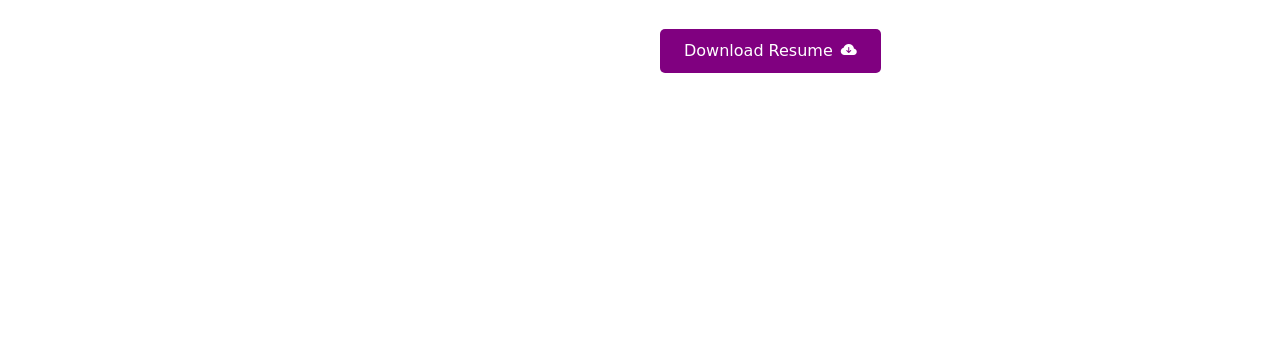
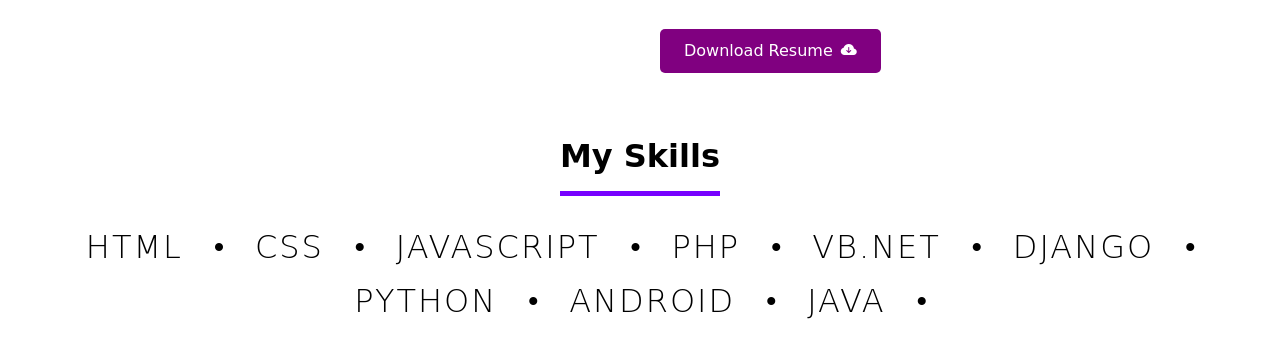
Before and after one commit to Sumedh20/Sumedh20.github.io, a plain HTML site: page index.html in a window 1280 px wide. Shown: the part 1587-1945 px from the top of the page. Before the commit the page ends 1660 px from the top, so only its background shows below. Drawn offline with nearby package versions, Linux system fonts and the light colour scheme; a web font is replaced by a local one.

Commit message:
Skills section created

```diff
--- a/css/style.css
+++ b/css/style.css
@@ -3,11 +3,13 @@
   padding: 0;
   box-sizing: border-box;
 }
-body {
+body,
+html {
   /* background: aqua; */
   font-family: "Labrada", serif;
   font-family: "Roboto", sans-serif;
   font-family: "Shantell Sans", cursive;
+  scroll-behavior: smooth;
 }
 a {
   text-decoration: none;
@@ -183,6 +185,44 @@ header .nav-logo span {
     display: none;
   }
 }
+/* Styling skills */
+.skills .container {
+  display: grid;
+  text-align: center;
+  gap: 2rem;
+  margin-top: 4rem;
+  margin-bottom: 4rem;
+}
+.skills h2 {
+  font-size: 2rem;
+  font-weight: 700;
+  border-bottom: 5px solid #7700ff;
+  width: fit-content;
+  margin: auto;
+  padding-bottom: 1rem;
+}
+.skills .skills-wrapper {
+  display: flex;
+  justify-content: center;
+  align-items: center;
+  gap: 1rem 2rem;
+  flex-wrap: wrap;
+  margin: auto;
+}
+.skills .skills-wrapper span {
+  font-size: 2rem;
+  text-transform: uppercase;
+  letter-spacing: 2px;
+  font-weight: 300;
+}
+.skills .skills-wrapper i {
+  font-size: 0.5rem;
+}
+@media screen and (max-width: 768px) {
+  .skills .skills-wrapper span {
+    font-size: 1.5rem;
+  }
+}
 
 /* Resolutions
 1. 1200px
--- a/index.html
+++ b/index.html
@@ -17,6 +17,7 @@
     <link rel="stylesheet" href="./css/style.css" />
     <title>SB</title>
   </head>
+
   <body>
     <!-- <i class="bi bi-watch"></i> -->
     <!-- This is navigation -->
@@ -27,7 +28,7 @@
         <!-- Links -->
         <ul>
           <li><a href="#">Home</a></li>
-          <li><a href="#">About</a></li>
+          <li><a href="#about">About</a></li>
           <li><a href="#">Skills</a></li>
           <li><a href="#">Education</a></li>
           <li><a href="#">Contact</a></li>
@@ -85,7 +86,7 @@
           </div>
         </div>
       </section>
-      <section class="about">
+      <section class="about" id="about">
         <div class="container">
           <div class="images">
             <img src="./images/mine.jpg" alt="About img" />
@@ -140,6 +141,32 @@
           </div>
         </div>
       </section>
+      <section class="skills" id="skills">
+        <div class="container">
+          <h2 class="heading-2">My <span>Skills</span></h2>
+
+          <div class="skills-wrapper">
+            <span>HTML</span>
+            <i class="bi bi-circle-fill"></i>
+            <span>CSS</span>
+            <i class="bi bi-circle-fill"></i>
+            <span>JavaScript</span>
+            <i class="bi bi-circle-fill"></i>
+            <span>Php</span>
+            <i class="bi bi-circle-fill"></i>
+            <span>VB.Net</span>
+            <i class="bi bi-circle-fill"></i>
+            <span>Django</span>
+            <i class="bi bi-circle-fill"></i>
+            <span>Python</span>
+            <i class="bi bi-circle-fill"></i>
+            <span>Android</span>
+            <i class="bi bi-circle-fill"></i>
+            <span>Java</span>
+            <i class="bi bi-circle-fill"></i>
+          </div>
+        </div>
+      </section>
     </main>
     <!--Main end-->
 
```
